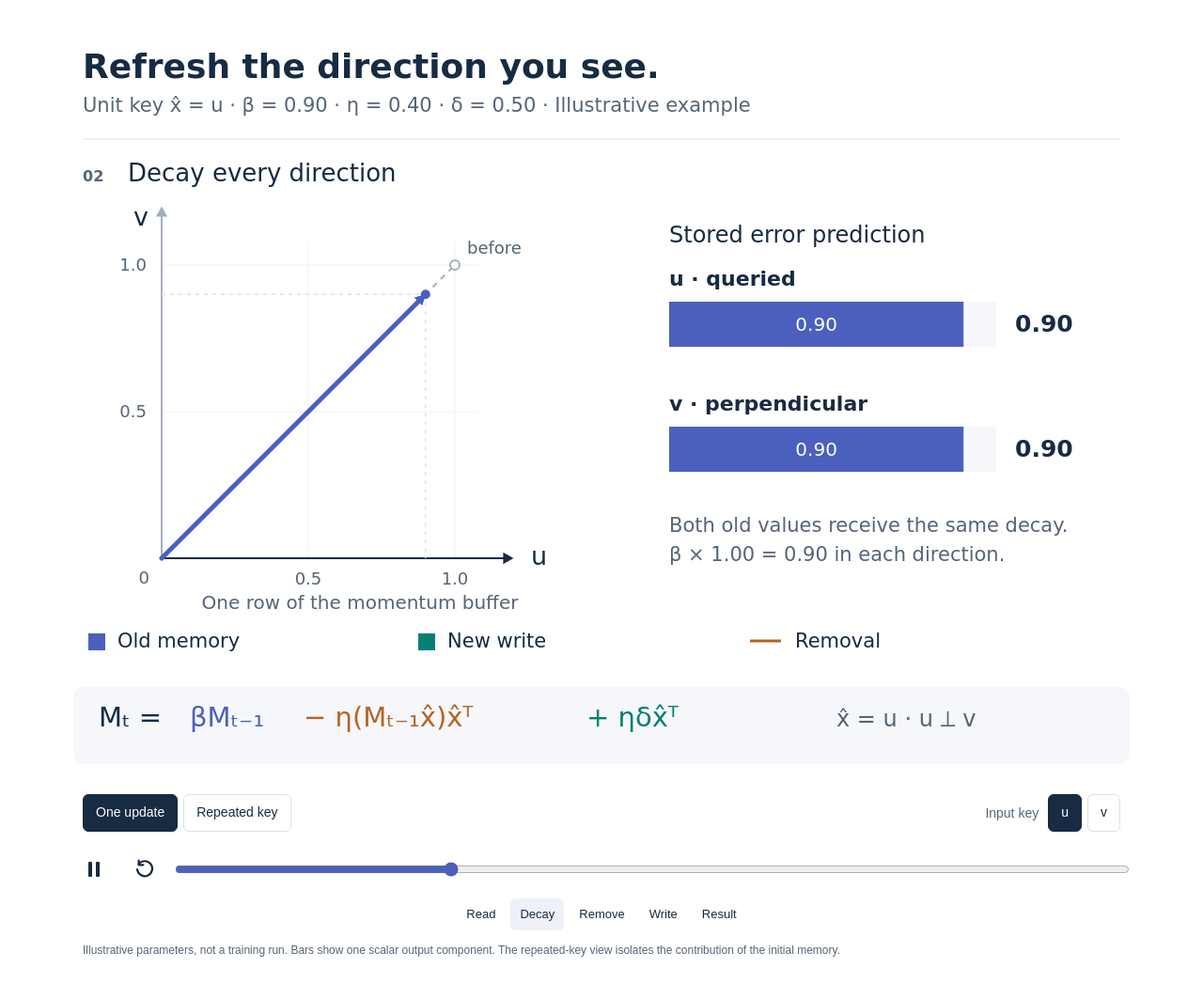
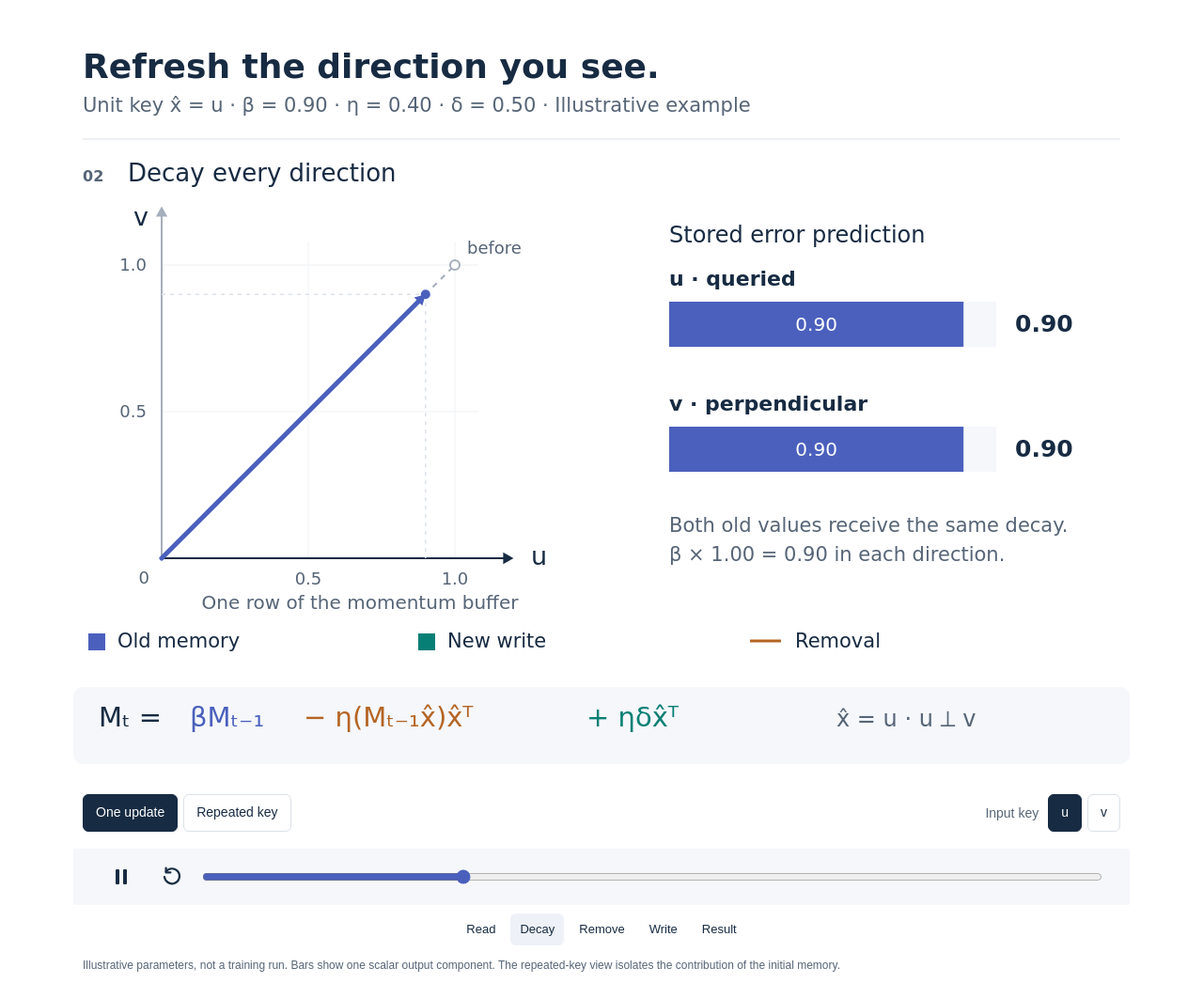
Before and after one commit to euijinh/euijinh.github.io, a Jekyll site: the page assets/ak-momentum/figure-a/ak-momentum-figure-a.html, which Jekyll copies as it is, in a window 1280 px wide. Shown: the whole page at 94% size. Built offline with Jekyll 4.4.1, drawn with Linux system fonts in a browser that asks for light colours.

Commit message:
Adjust interactive bar width

```diff
--- a/assets/ak-momentum/figure-a/ak-momentum-figure-a.html
+++ b/assets/ak-momentum/figure-a/ak-momentum-figure-a.html
@@ -11,13 +11,13 @@ main{max-width:1200px;margin:0 auto;padding-bottom:12px}#drawing{width:100%;line
 .controls{padding:5px 0 14px;display:none}.js .controls{display:block}.row{display:flex;align-items:center;justify-content:space-between;gap:16px;flex-wrap:wrap;margin:0 4%}
 .group{display:flex;align-items:center;gap:6px;flex-wrap:wrap}button{font:inherit;font-size:14px;line-height:1.25;cursor:pointer;border:1px solid #dbe1e8;background:#fff;color:#172b42;border-radius:6px;padding:10px 13px;min-height:40px}
 button:hover{background:#f5f7fb}button[aria-pressed="true"]{color:#fff;background:#172b42;border-color:#172b42}button:focus-visible,input:focus-visible{outline:3px solid #4b60bd;outline-offset:3px}
-.label{font-size:14px;color:#566577;margin:0 4px 0 12px}.timeline{width:auto;margin:18px calc(38 / 1200 * 100%) 0;padding:0;display:flex;gap:10px;align-items:center}
+.label{font-size:14px;color:#566577;margin:0 4px 0 12px}.timeline{width:auto;margin:18px calc(38 / 1200 * 100%) 0;padding:8px calc(27 / 1124 * 100%);display:flex;gap:10px;align-items:center;background:#f5f7fb;border-radius:calc(10 / 1124 * 100%)}
 .timeline .transport-button{display:inline-flex;align-items:center;justify-content:center;flex:0 0 44px;width:44px;height:44px;min-height:44px;padding:10px;margin:0;border:0;border-radius:50%;background:transparent;color:#172b42}
 .timeline .transport-button:hover{background:#eef1f8}.transport-button svg{display:block;width:24px;height:24px;flex:none;pointer-events:none}
 input[type=range]{accent-color:#4b60bd;flex:1;width:auto;cursor:pointer;height:26px;min-width:0;margin:0}
 .stages{display:flex;justify-content:center;gap:6px;flex-wrap:wrap;margin:9px 4% 0}.stages button{border-color:transparent;padding:7px 9px;min-height:34px;font-size:13px}.stages button[aria-pressed="true"]{background:#eef1f8;color:#172b42}
 .note{font-size:12px;color:#566577;line-height:1.6;margin:12px 4% 0}.sr-only{position:absolute;width:1px;height:1px;overflow:hidden;clip:rect(0,0,0,0);white-space:nowrap}
-@media(max-width:680px){.controls{padding:6px 0 12px}.row{gap:12px;margin-left:5.6%;margin-right:5.6%}.row>.group{width:100%}button{font-size:13px;padding:9px 11px}.label{margin-left:9px}.timeline{margin-left:calc(32 / 640 * 100%);margin-right:calc(32 / 640 * 100%)}.stages{gap:2px;margin-left:5.6%;margin-right:5.6%}.note{font-size:12px;margin-left:5.6%;margin-right:5.6%}}
+@media(max-width:680px){.controls{padding:6px 0 12px}.row{gap:12px;margin-left:5.6%;margin-right:5.6%}.row>.group{width:100%}button{font-size:13px;padding:9px 11px}.label{margin-left:9px}.timeline{margin-left:calc(32 / 640 * 100%);margin-right:calc(32 / 640 * 100%);padding-left:calc(18 / 576 * 100%);padding-right:calc(18 / 576 * 100%)}.stages{gap:2px;margin-left:5.6%;margin-right:5.6%}.note{font-size:12px;margin-left:5.6%;margin-right:5.6%}}
 @media print{.controls{display:none!important}}
 </style>
 </head>
```
